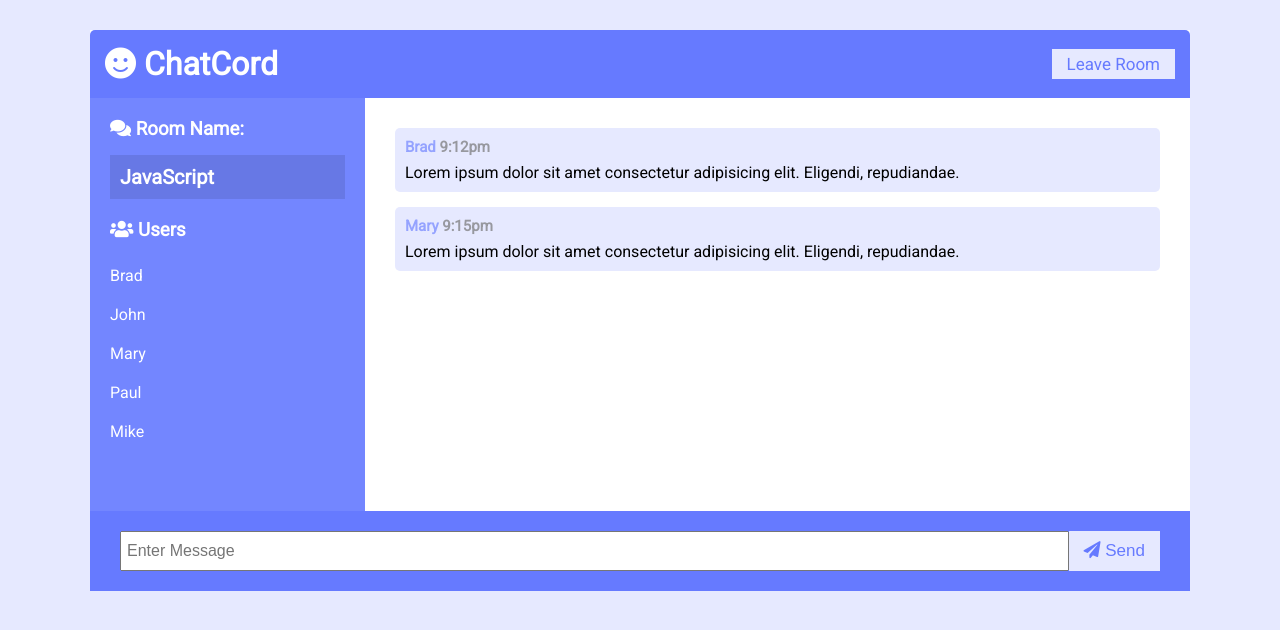
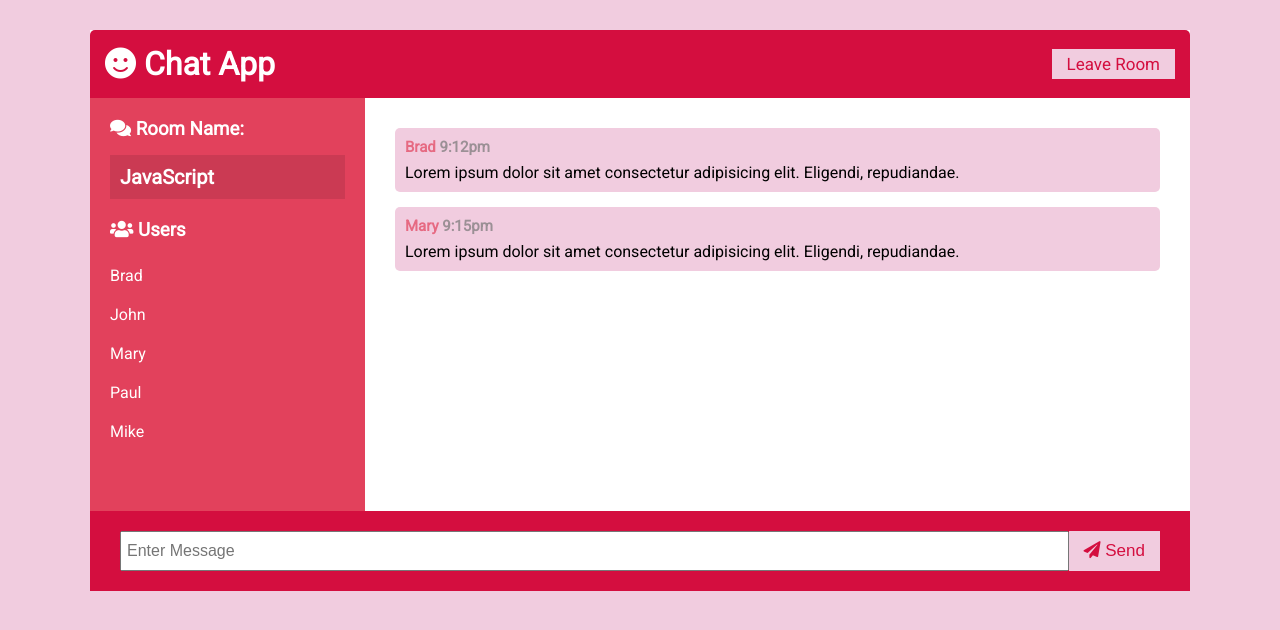
Before and after one commit to ncodena/Realtime-Chat, a website: page public/chat.html in a window 1280 px wide. Drawn offline with Linux system fonts and the light colour scheme.

Commit message:
cleaning code

```diff
--- a/package.json
+++ b/package.json
@@ -4,7 +4,8 @@
   "description": "realtime chat app with rooms",
   "main": "server.js",
   "scripts": {
-    "test": "Núria C. Odena"
+    "start": "node server",
+    "dev": "nodemon server"
   },
   "repository": {
     "type": "git",
--- a/public/chat.html
+++ b/public/chat.html
@@ -5,12 +5,12 @@
   <meta name="viewport" content="width=device-width, initial-scale=1.0">
   <link rel="stylesheet" href="https://cdnjs.cloudflare.com/ajax/libs/font-awesome/5.12.1/css/all.min.css" integrity="sha256-mmgLkCYLUQbXn0B1SRqzHar6dCnv9oZFPEC1g1cwlkk=" crossorigin="anonymous" />
   <link rel="stylesheet" href="css/style.css">
-  <title>ChatCord App</title>
+  <title>Real Time Chat App</title>
 </head>
 <body>
   <div class="chat-container">
     <header class="chat-header">
-      <h1><i class="fas fa-smile"></i> ChatCord</h1>
+      <h1><i class="fas fa-smile"></i> Chat App</h1>
       <a href="index.html" class="btn">Leave Room</a>
     </header>
     <main class="chat-main">
--- a/public/css/style.css
+++ b/public/css/style.css
@@ -1,9 +1,9 @@
 @import url('https://fonts.googleapis.com/css?family=Roboto&display=swap');
 
 :root {
-	--dark-color-a: #667aff;
-	--dark-color-b: #7386ff;
-	--light-color: #e6e9ff;
+	--dark-color-a: #d40e3f;
+	--dark-color-b: #e2415c;
+	--light-color: #f1ccdf;
 	--success-color: #5cb85c;
 	--error-color: #d9534f;
 }
```
Also changed, not shown: public/index.html (+1 -1 lines), server.js (added, +15 -0 lines).
